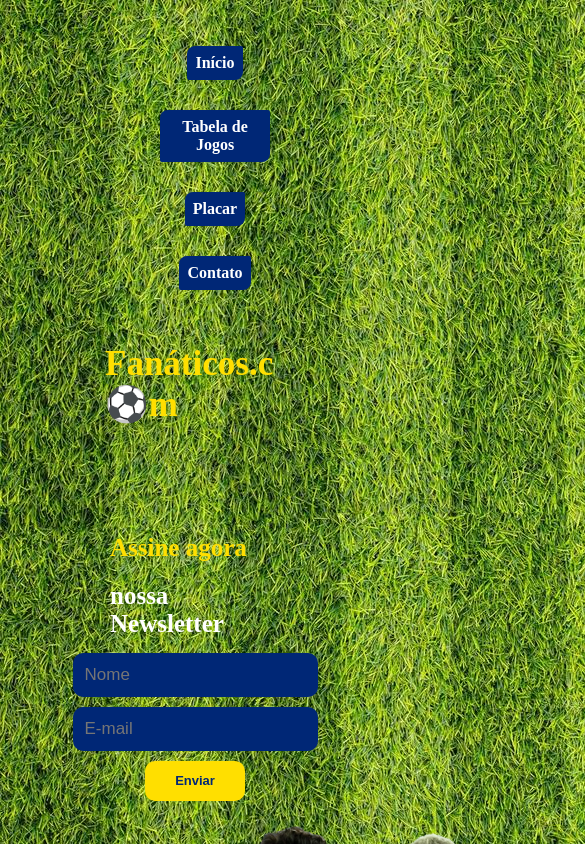
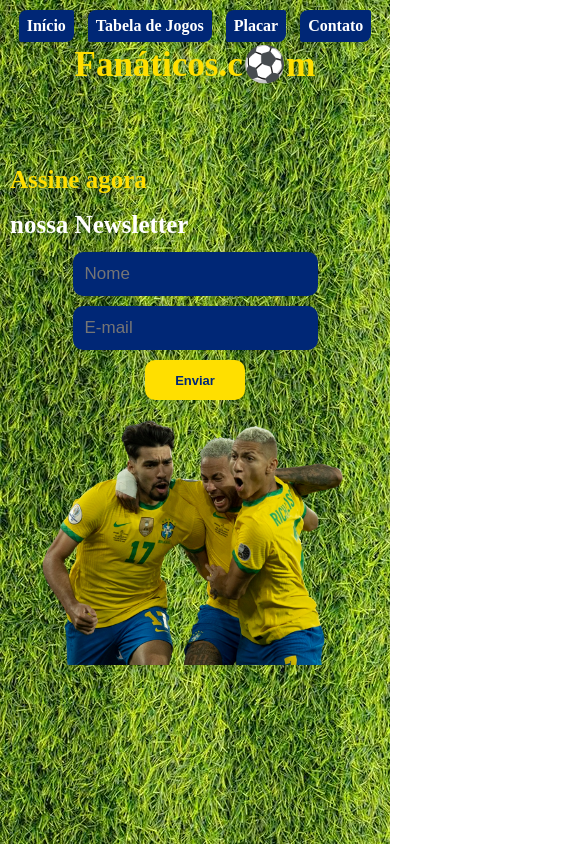
Before and after one commit to elisamorais/landingPageCopa2022, a plain HTML site: page index.html in a window 390 px wide. Shown: the top 844 px of the page, 585 px wide, since content can reach past the window. Drawn offline with Linux system fonts and the light colour scheme; a web font is replaced by a local one.

Commit message:
Alterações responsivo 2

```diff
--- a/index.html
+++ b/index.html
@@ -5,19 +5,20 @@
     <meta http-equiv="X-UA-Compatible" content="IE=edge">
     <meta name="viewport" content="width=device-width, initial-scale=1.0">
     <title>Copa 2022</title>
+    <link href="./styles/reset.css" rel="stylesheet">
     <link href="./styles/style.css" rel="stylesheet">
     <link href="./styles/fonts.css" rel="stylesheet">
     <link href="./styles/media.css" rel="stylesheet">
 </head>
 <body>
     <header>
-        <ul>
-            <li><a>Início</a></li>
-            <li><a>Tabela de Jogos</a></li>
-            <li><a>Placar</a></li>
-            <li><a>Contato</a></li>
-        </ul>
-        <div>
+        <div id="menuPrincipal">
+            <a>Início</a>
+            <a>Tabela de Jogos</a>
+            <a>Placar</a>
+            <a>Contato</a>
+        </div>
+        <div id="nomeSite">
             <h1>Fanáticos.c⚽m</h1>
             <h2></h2>
         </div>
--- a/styles/media.css
+++ b/styles/media.css
@@ -21,7 +21,7 @@
     }
 
 
-    ul {
+    #menuPrincipal {
         text-align: center;
     }
 
@@ -33,7 +33,9 @@
         font-weight: bold;
         align-self: center;
         font-size: 13px;
-
+    }
+    #imgJogador {
+        width: 100%;
     }
 
 }
--- /dev/null
+++ b/styles/reset.css
@@ -0,0 +1,48 @@
+html, body, div, span, applet, object, iframe,
+h1, h2, h3, h4, h5, h6, p, blockquote, pre,
+a, abbr, acronym, address, big, cite, code,
+del, dfn, em, img, ins, kbd, q, s, samp,
+small, strike, strong, sub, sup, tt, var,
+b, u, i, center,
+dl, dt, dd, ol, ul, li,
+fieldset, form, label, legend,
+table, caption, tbody, tfoot, thead, tr, th, td,
+article, aside, canvas, details, embed,
+figure, figcaption, footer, header, hgroup,
+menu, nav, output, ruby, section, summary,
+time, mark, audio, video {
+	margin: 0;
+	padding: 0;
+	border: 0;
+	font-size: 100%;
+	font: inherit;
+	vertical-align: baseline;
+}
+
+a {
+	text-decoration: none;
+}
+
+/* HTML5 display-role reset for older browsers */
+article, aside, details, figcaption, figure,
+footer, header, hgroup, menu, nav, section {
+	display: block;
+}
+body {
+	line-height: 1;
+}
+ol, ul {
+	list-style: none;
+}
+blockquote, q {
+	quotes: none;
+}
+blockquote:before, blockquote:after,
+q:before, q:after {
+	content: '';
+	content: none;
+}
+table {
+	border-collapse: collapse;
+	border-spacing: 0;
+}
--- a/styles/style.css
+++ b/styles/style.css
@@ -1,10 +1,7 @@
 body {
     background-image: url(../imagens/campoo.jpg);
     font-family: poppinslight;
-    max-width: 1200px;
     color: white;
-    margin: 10px 100px 10px 100px;
-
 }
 
 header {
@@ -20,9 +17,10 @@ h1 { color: #ffdf00;
     font-size: 70px;
     font-weight:bold;
 }
- li {
+#menuPrincipal a {
     display: inline-block;
-    margin: 15px;
+    margin: 5px;
+
     background-color: #002776;
     border-radius: 8px 2px;
     padding: 8px;
@@ -103,5 +101,5 @@ input {
 }
 
 #imgJogador {
-    width: 508px;
+    width: 50%;
 }
```
